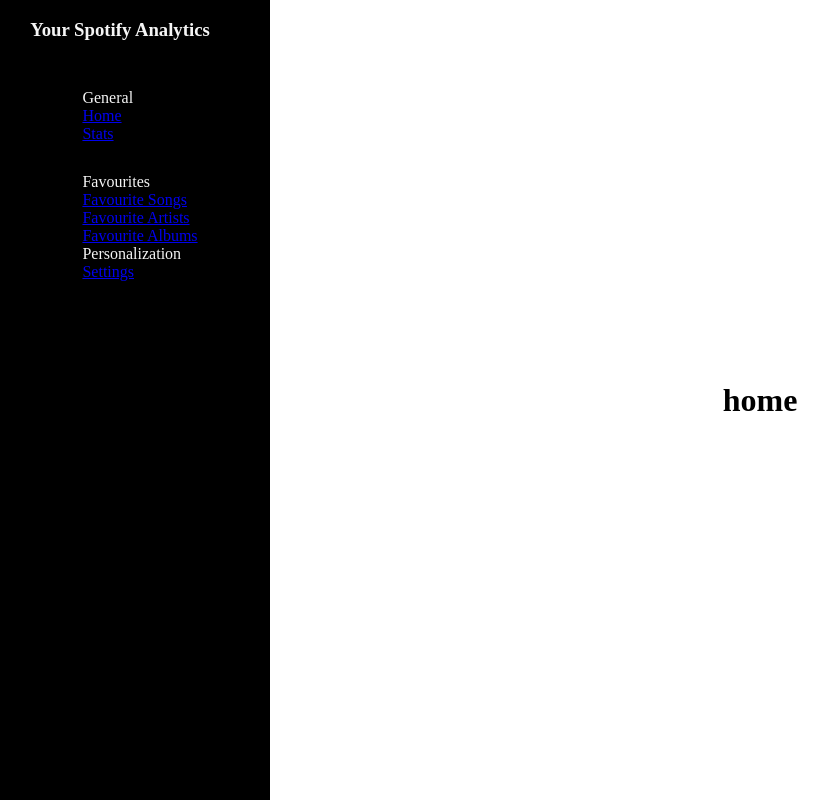
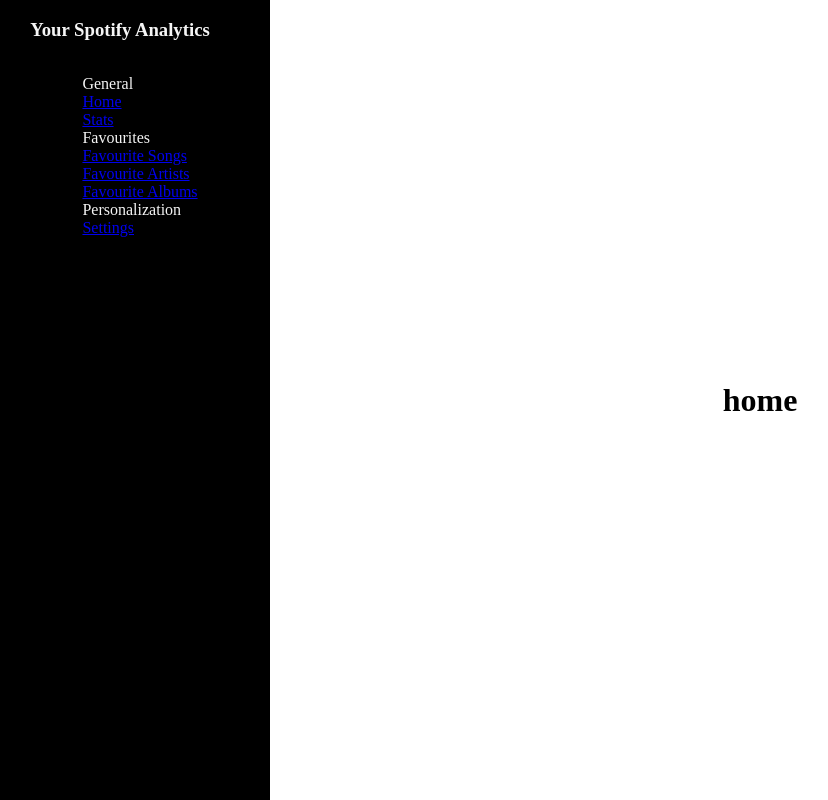
Before and after one commit to Pabz-10/Analytics-App, a React (Vite) app: page / in a window 1280 px wide. Shown: the whole page, without its empty margins (30-858 px from the left). Built offline with nearby package versions, Linux system fonts and the light colour scheme.

Commit message:
Revert "Updated css"
This reverts commit 3b11f94a50e3ed9baee965ba72bddd110c1a69a5.
reverted to previous commit

```diff
--- a/src/PageLayout.jsx
+++ b/src/PageLayout.jsx
@@ -1,5 +1,4 @@
 import NavBar from "./components/NavBar";
-
 
 export default function PageLayout({children}) {
     {/*The function allows me to have a consitent layout for each, by rendering the navbar, and the page content as a child prop */}
--- a/src/components/NavBar.jsx
+++ b/src/components/NavBar.jsx
@@ -6,27 +6,19 @@
         <nav className="navbar">
             <h1>Your Spotify Analytics</h1>
                 <SearchBar />
-                <div className="navbar--items">
-                    <ul className="list--items">
-                        <div className="navbar--general">
+                <ul className="navbar--items">
                     <li className="navbar--titles">General</li>
                     <li><Link to="/">Home</Link ></li>
                     <li><Link to="/stats">Stats</Link ></li>
-                        </div>
 
-                        <div className="navbar--favs">
                     <li className="navbar--titles">Favourites</li>
                     <li><Link to="/songs">Favourite Songs</Link ></li>
                     <li><Link to="/artists">Favourite Artists</Link ></li>
                     <li><Link to="/albums">Favourite Albums</Link ></li>
-                        </div>
 
-                        <div className="navbar--personal">
                     <li className="navbar--titles">Personalization</li>
                     <li><Link to="/settings">Settings</Link ></li>
-                        </div>
                 </ul>
-                </div>
         </nav>
     );
 };
--- a/src/style.css
+++ b/src/style.css
@@ -20,33 +20,15 @@
 .navbar {
     display: flex;
     flex-direction: column;
-    align-items: center;
-    list-style: none;
     height: 100vh;
     width: 300px;
     background-color: black;
     color: whitesmoke;
-    margin: 0;
-}
+    align-items: center;
+    padding: 0;
 
-.list--items {
-    list-style: none;
 }
 
 .navbar--items {
-
+    list-style: none;
 }
-
-.navbar--general {
-    margin-top: 30px;
-    margin-bottom: 30px;
-
-}
-
-.navbar--favs {
-
-}
-
-.navbar--personal {
-
-}
```
Lines whose indentation alone changed are shown as unchanged.
